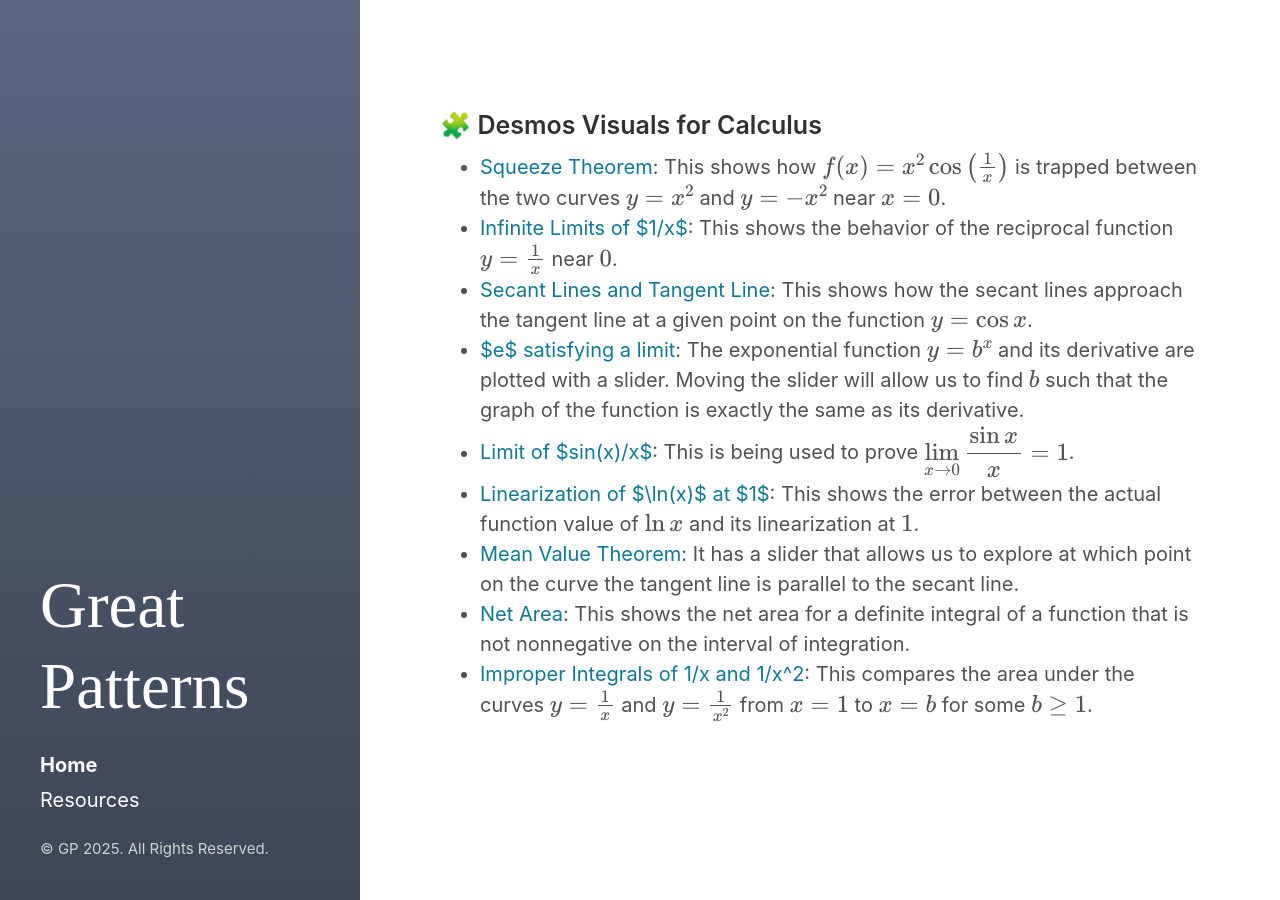
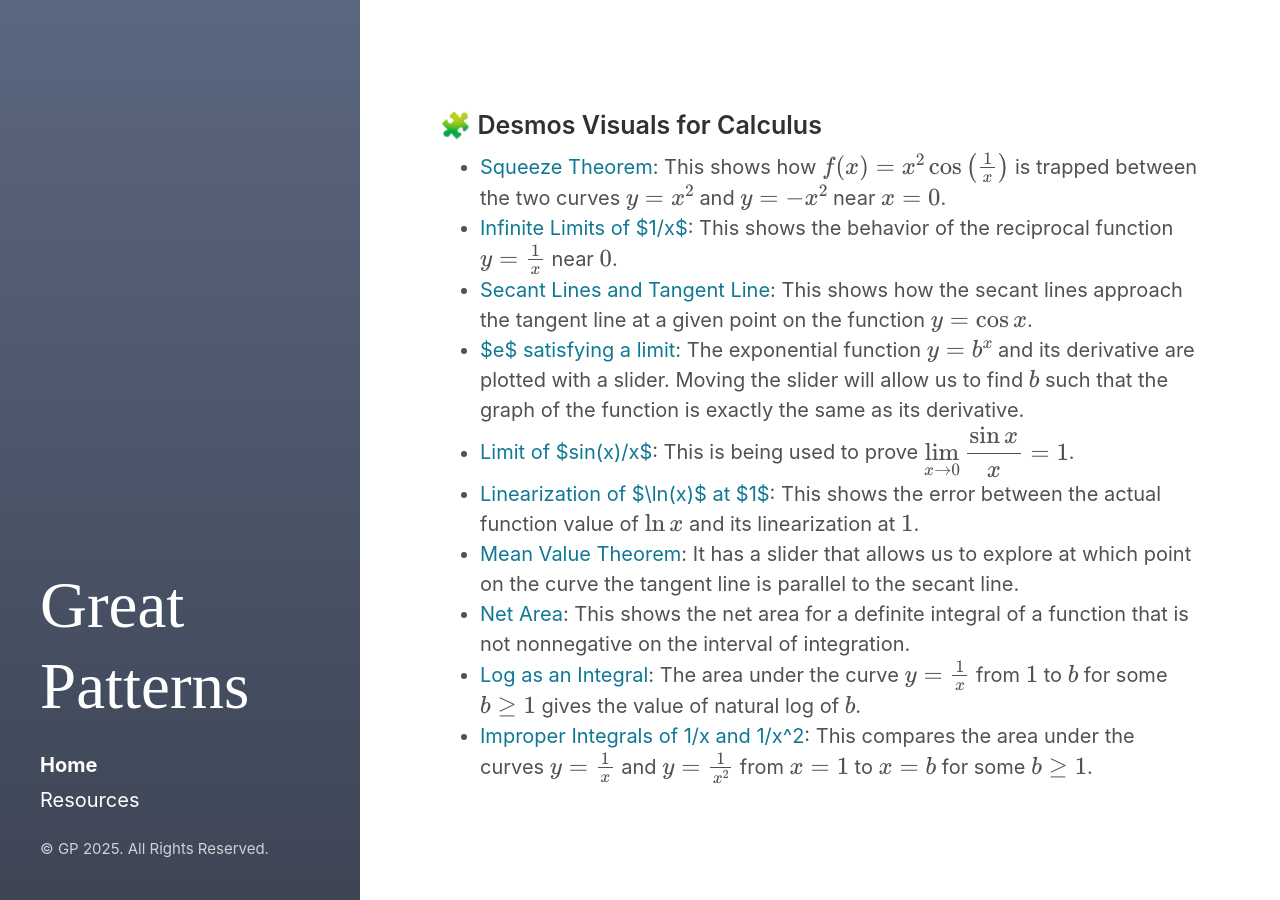
Before and after one commit to greatpatterns/greatpatterns.github.io, a Jekyll site: the page built from index.md, in a window 1280 px wide. Built offline with Jekyll 4.4.1, drawn with Linux system fonts in a browser that asks for light colours; formulas are drawn with MathJax 3.

Commit message:
Update index.md

```diff
--- a/index.md
+++ b/index.md
@@ -13,4 +13,5 @@
 - <a href="https://www.desmos.com/calculator/bbhjedqwzw" target="_blank">Linearization of $\ln(x)$ at $1$</a>: This shows the error between the actual function value of $$\ln x$$ and its linearization at $$1$$.
 - <a href="https://www.desmos.com/calculator/obgnocobjw" target="_blank">Mean Value Theorem</a>: It has a slider that allows us to explore at which point on the curve the tangent line is parallel to the secant line.
 - <a href="https://www.desmos.com/calculator/jdszbgj9f4" target="_blank">Net Area</a>: This shows the net area for a definite integral of a function that is not nonnegative on the interval of integration.
+- <a href="https://www.desmos.com/calculator/kyhgxs0ot5" target="_blank">Log as an Integral</a>: The area under the curve $$y = \frac{1}{x}$$ from $$1$$ to $$b$$ for some $$b \geq 1$$ gives the value of natural log of $$b$$.
 - <a href="https://www.desmos.com/calculator/kns84jl4cv" target="_blank">Improper Integrals of 1/x and 1/x^2</a>: This compares the area under the curves $$y = \frac{1}{x}$$ and $$y = \frac{1}{x^2}$$ from $$x = 1$$ to $$x = b$$ for some $$b \geq 1$$.
```
